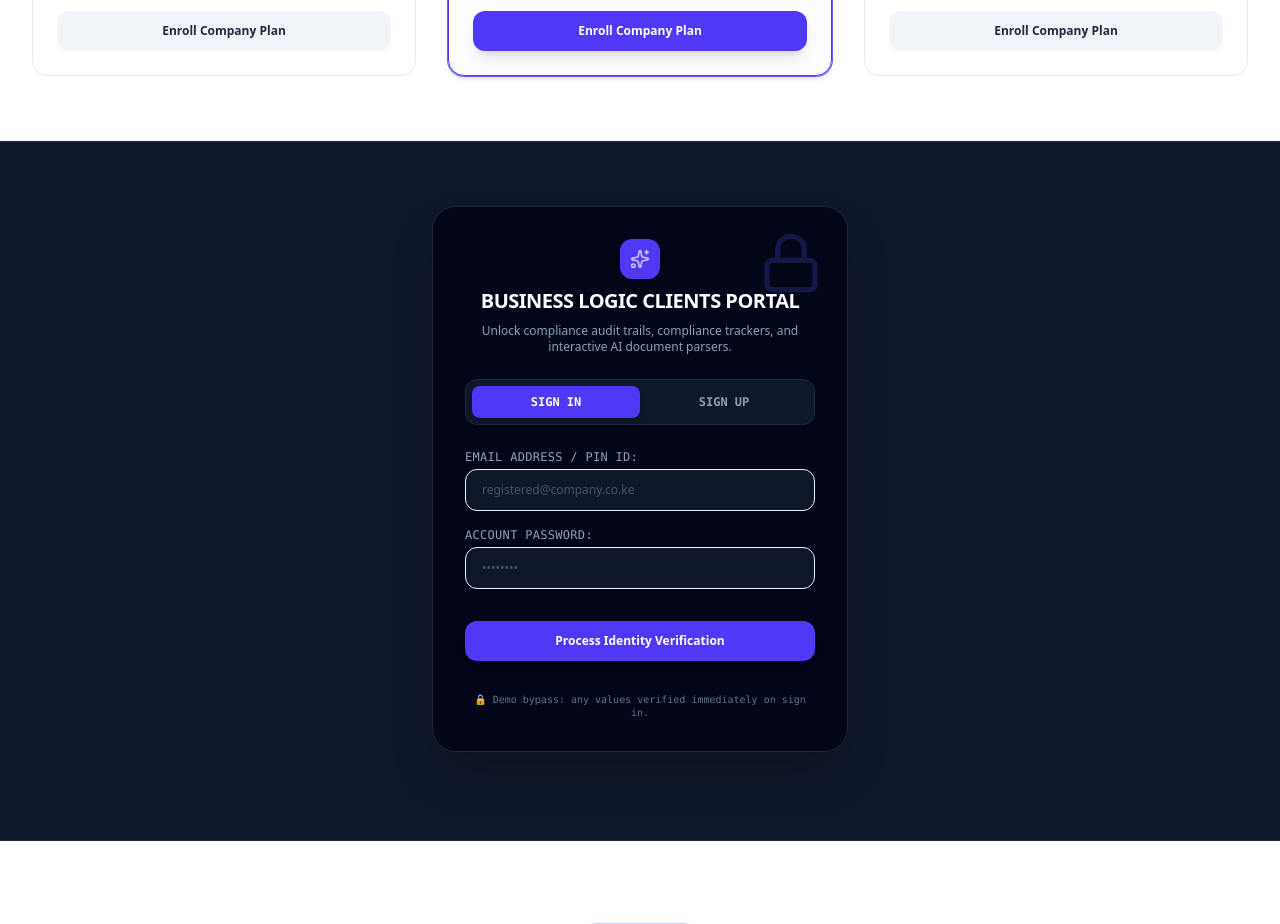
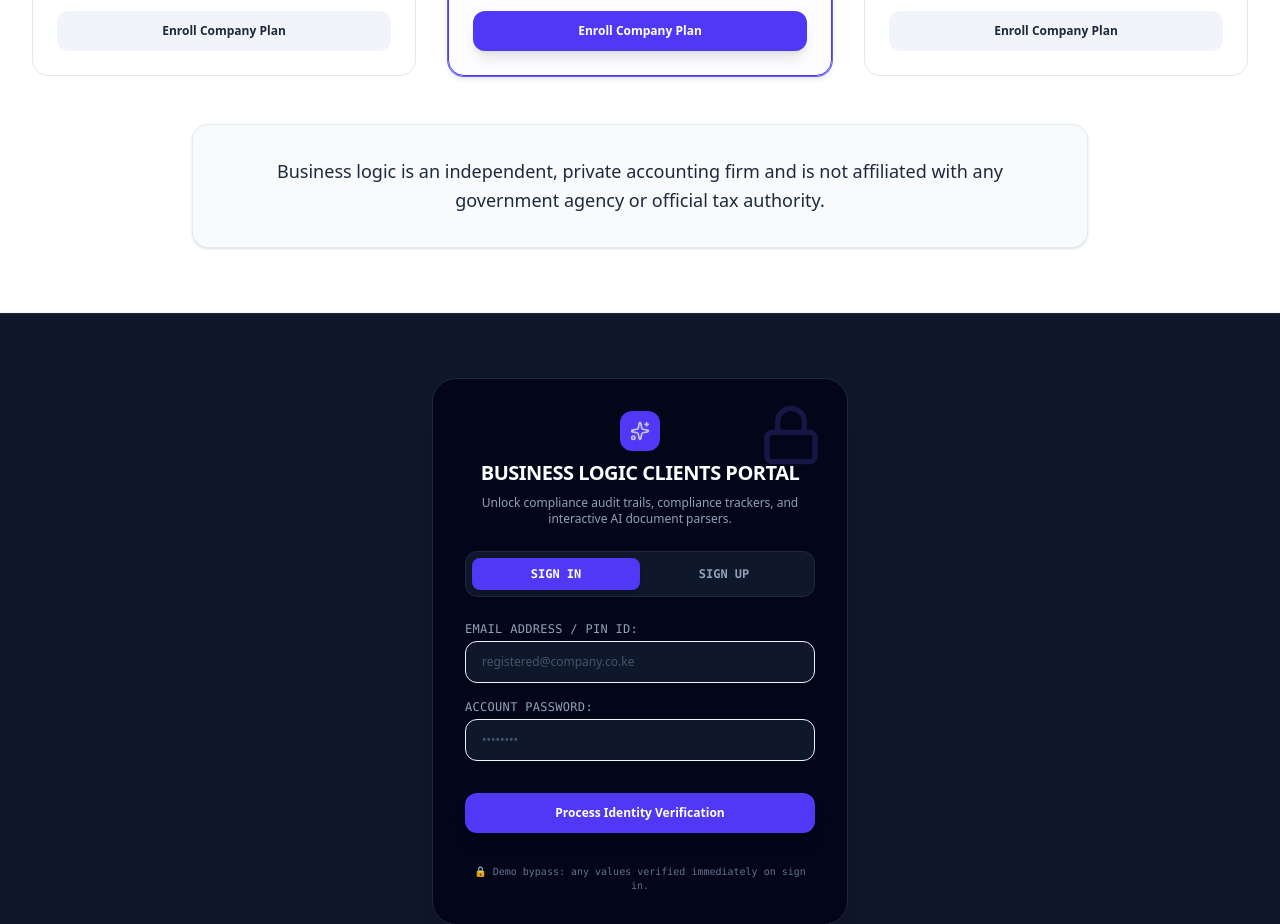
Before and after one commit to chapsian/business-logic, a React (Vite) app: page / in a window 1280 px wide. Shown: the part 3120-4044 px from the top of the page. Built offline with nearby package versions, Linux system fonts and the light colour scheme.

Commit message:
feat: add regulatory independence disclaimer
Include a formal disclaimer in the company plans section to clarify independent status and avoid confusion with government agencies.

```diff
--- a/src/App.tsx
+++ b/src/App.tsx
@@ -712,6 +712,14 @@ export default function App() {
                   </div>
                 ))}
               </div>
+
+              {/* Regulatory Independence Disclaimer */}
+              <div className="mt-12 bg-slate-50 border border-slate-200/80 rounded-2xl p-6 md:p-8 max-w-4xl mx-auto text-center shadow-sm">
+                <p className="text-sm sm:text-base md:text-lg font-medium text-slate-650 leading-relaxed font-sans">
+                  Business logic is an independent, private accounting firm and is not affiliated with any government agency or official tax authority.
+                </p>
+              </div>
+
             </div>
           </section>
           {/* RENDER VIEW: CLIENT PORTAL (A.I ENABLED) */}
```
